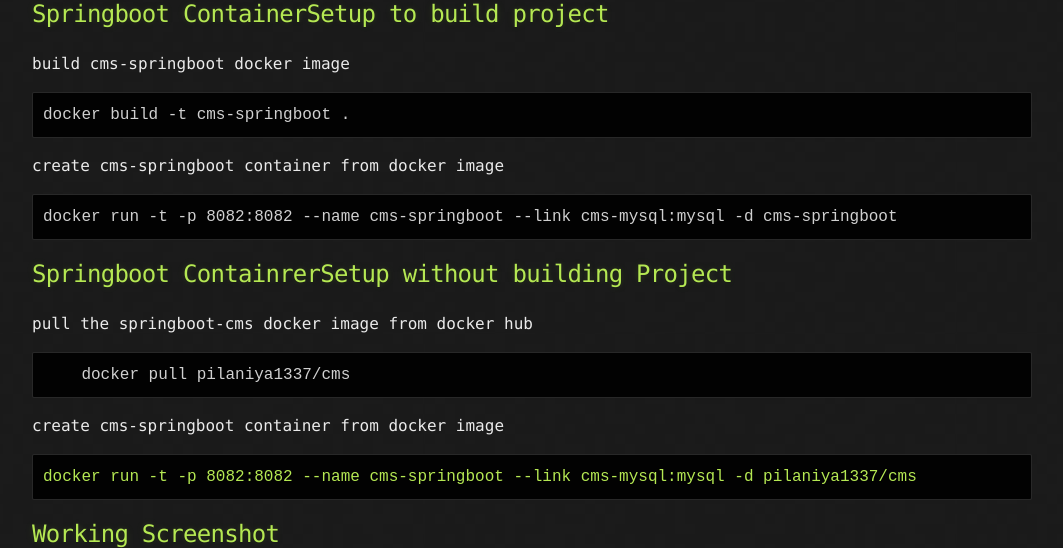
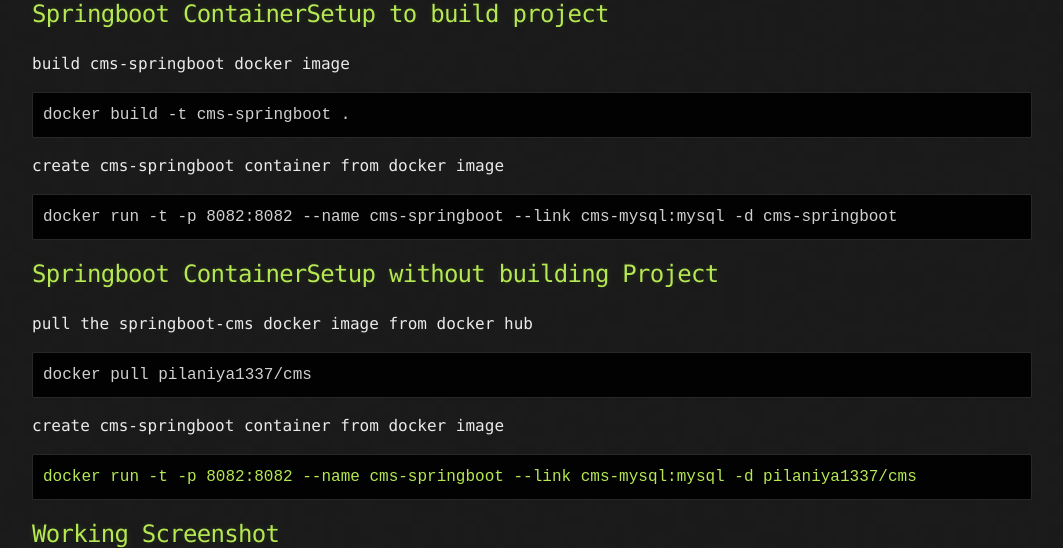
Before and after one commit to mukeshpilaniya/blog, a Jekyll site: the page built from _posts/Classroom-Management-System/2020-03-12-Classroom-Management-System.md, in a window 1280 px wide and 900 px high, scrolled down 1795 px, cut to the strip 0-548 px from the top of the window. Shown: the whole strip, without its empty margins (108-1171 px from the left). Built offline with Jekyll 4.4.1, drawn with Linux system fonts in a browser that asks for light colours.

Commit message:
Update 2020-03-12-Classroom-Management-System.md

````diff
--- a/_posts/Classroom-Management-System/2020-03-12-Classroom-Management-System.md
+++ b/_posts/Classroom-Management-System/2020-03-12-Classroom-Management-System.md
@@ -53,10 +53,10 @@ docker build -t cms-springboot .
 docker run -t -p 8082:8082 --name cms-springboot --link cms-mysql:mysql -d cms-springboot
 ```
 
-## Springboot ContainrerSetup without building Project
+## Springboot ContainerSetup without building Project
    pull the springboot-cms docker image from docker hub
 ```docker
-    docker pull pilaniya1337/cms
+docker pull pilaniya1337/cms
 ```
    create cms-springboot container from docker image
 ```docekr
````
